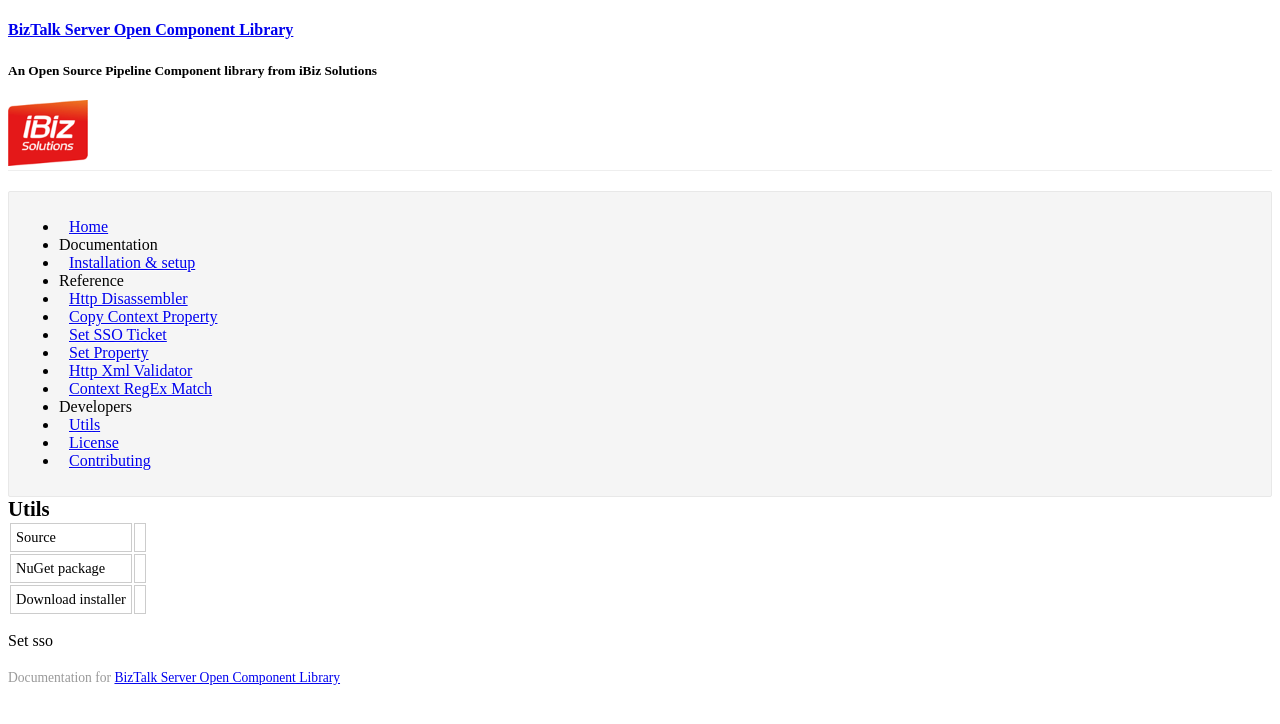
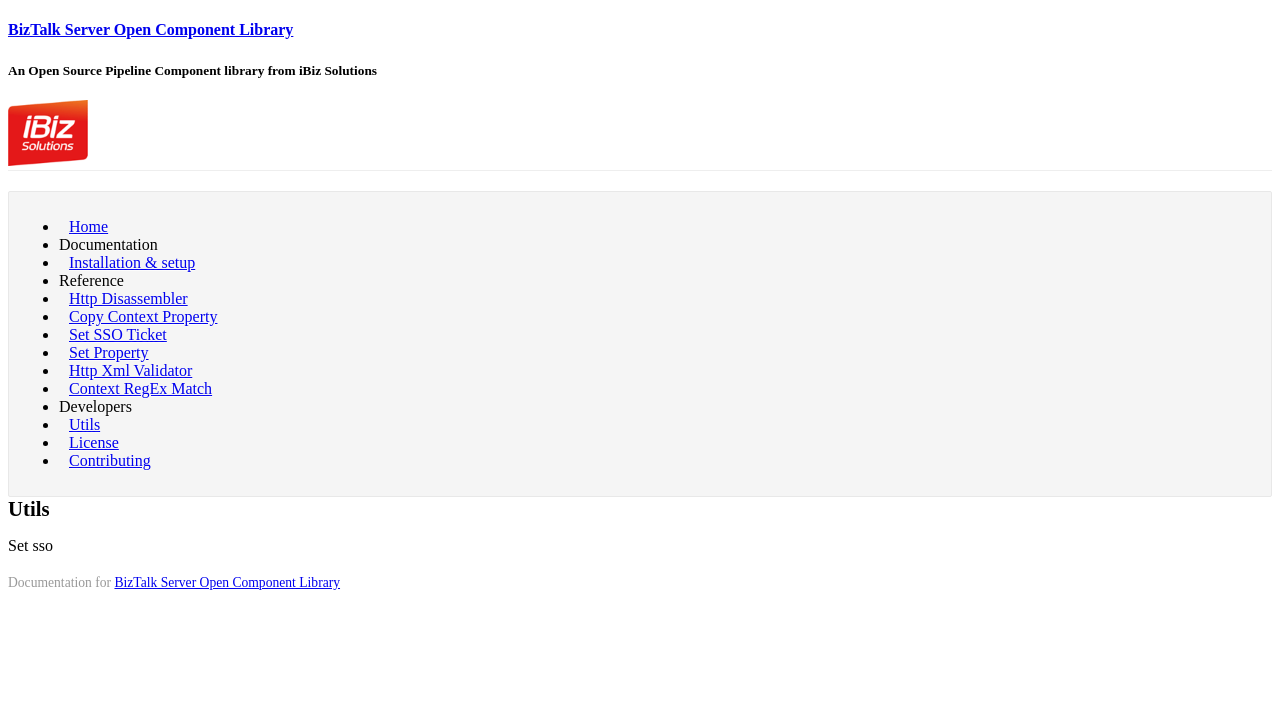
Before and after one commit to BizTalkComponents/BizTalkComponents.github.io, a Jekyll site: the page built from _posts/2014-11-14-utils.md, in a window 1280 px wide. Shown: the top 724 px of the page. Built offline with Jekyll 4.4.1, drawn with Linux system fonts in a browser that asks for light colours; Markdown is read by kramdown in place of the engine named in the settings; a style sheet for code colours, icons or effects is not loaded.

Commit message:
Changes to new header in page template

```diff
--- a/_layouts/page.html
+++ b/_layouts/page.html
@@ -5,19 +5,27 @@ layout: default
 <h1>{{ page.title }}
   {% if page.subtitle %}<small>{{ page.subtitle }}</small>{% endif %}
 </h1>
+{% if page.source or page.nuget or page.installer %}
 <table>
+    {% if page.source %}
     <tr>
         <td>Source</td>
-        <td>{% if page.source %}<a href="{{ page.source }}">{{ page.source }}</a>{% endif %}</td>
+        <td><a href="{{ page.source }}">{{ page.source }}</a></td>
     </tr>
+    {% endif %}
+    {% if page.nuget %}
     <tr>
         <td>NuGet package</td>
-        <td>{% if page.nuget %}<a href="{{ page.nuget }}">{{ page.nuget }}</a>{% endif %}</td>
+        <td><a href="{{ page.nuget }}">{{ page.nuget }}</a></td>
     </tr>
+    {% endif %}
+    {% if page.installer %}
     <tr>
         <td>Download installer</td>
-        <td>{% if page.installer %}<a href="{{ page.installer }}">{{ page.installer }}</a>{% endif %}</td>
+        <td><a href="{{ page.installer }}">{{ page.installer }}</a></td>
     </tr>
+    {% endif %}
 </table>
+{% endif %}
 
 {{ content }}
```
